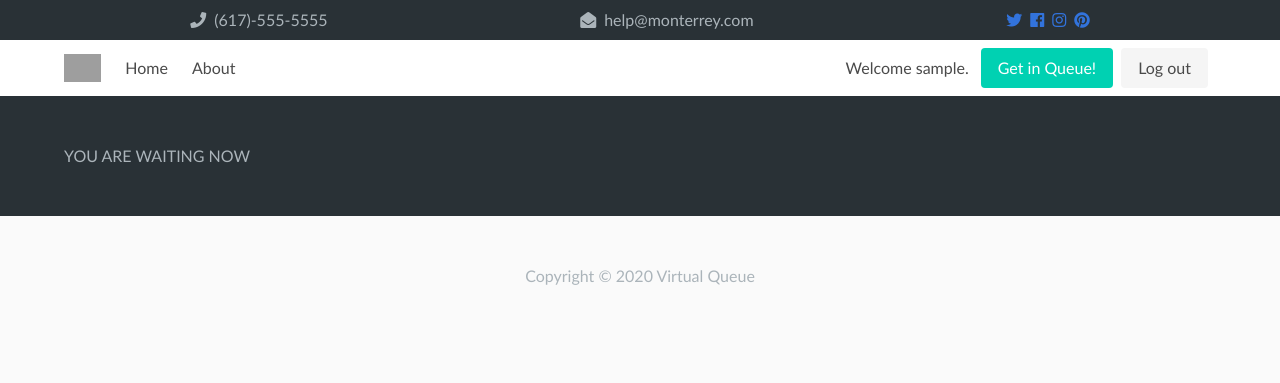
After one commit to hannahgkeel/COMP426Final, a Django app: page /waitlist/inlist in a window 1280 px wide. The commit adds this page. Shown: the top 383 px of the page. Run offline with Django 3.2, Linux system fonts and the light colour scheme; the visitor is signed in with stand-in values (Sample User, id 1); grey boxes are pictures that could not be loaded.

Commit message:
Added inlist page

```diff
--- a/templates/accounts/login.html
+++ b/templates/accounts/login.html
@@ -3,7 +3,7 @@
 {% block content %}
 
 
-
+<div class="container">
   <!--ALERTS-->
   {% include 'partials/_alerts.html' %}
 
@@ -45,6 +45,7 @@
   <!-- <div>
           <img src="./enchiladas_sampler.jpg" alt="enchiladas" width="500" height="600">
   </div> -->
+</div>
 
 
 
--- a/templates/accounts/register.html
+++ b/templates/accounts/register.html
@@ -2,6 +2,7 @@
 
 {% block content %}
 
+<div class="container">
   <!--ALERTS-->
   {% include 'partials/_alerts.html' %}
 
@@ -85,7 +86,7 @@
       <input type="submit" value="Register"> -->
 
   </form>
-
+</div>
 
 
 {% endblock %}
--- /dev/null
+++ b/templates/waitlist/inlist.html
@@ -0,0 +1,8 @@
+{% extends 'base.html' %}
+{% block content %}
+  <section class="section">
+    <div class="container">
+        <h1>YOU ARE WAITING NOW</h1>
+    </div>
+  </section>
+{% endblock %}
--- a/waitlist/urls.py
+++ b/waitlist/urls.py
@@ -2,5 +2,6 @@ from django.urls import path
 from . import views
 
 urlpatterns = [
-    path('', views.index, name='waitlist')
+    path('', views.index, name='waitlist'),
+    path('inlist', views.inlist, name='inlist'),
 ]
--- a/waitlist/views.py
+++ b/waitlist/views.py
@@ -25,8 +25,13 @@ def index(request):
             ticket = WaitlistTicket(location=location, party_size=party_size, customer=full_name, user_id=username)
             ticket.save()
             messages.success(request, 'You have been added to the waitlist')
-            return redirect('waitlist')
+            return redirect('inlist')
 
     #method is GET
     else:
         return render(request, 'waitlist/waitlist.html')
+
+
+@login_required(login_url='/accounts/login')
+def inlist(request):
+    return render(request, 'waitlist/inlist.html')
```
Lines whose indentation alone changed are shown as unchanged.
